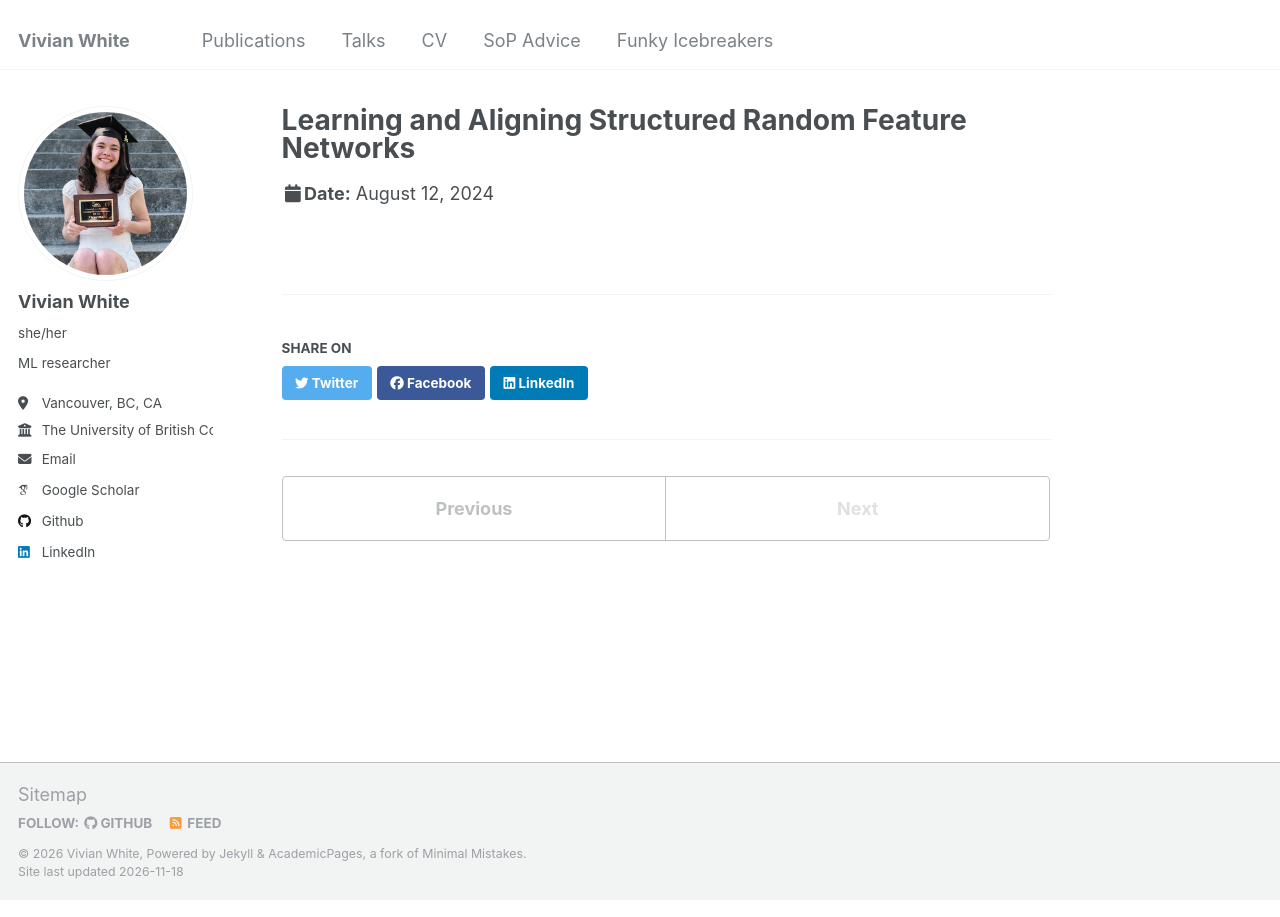
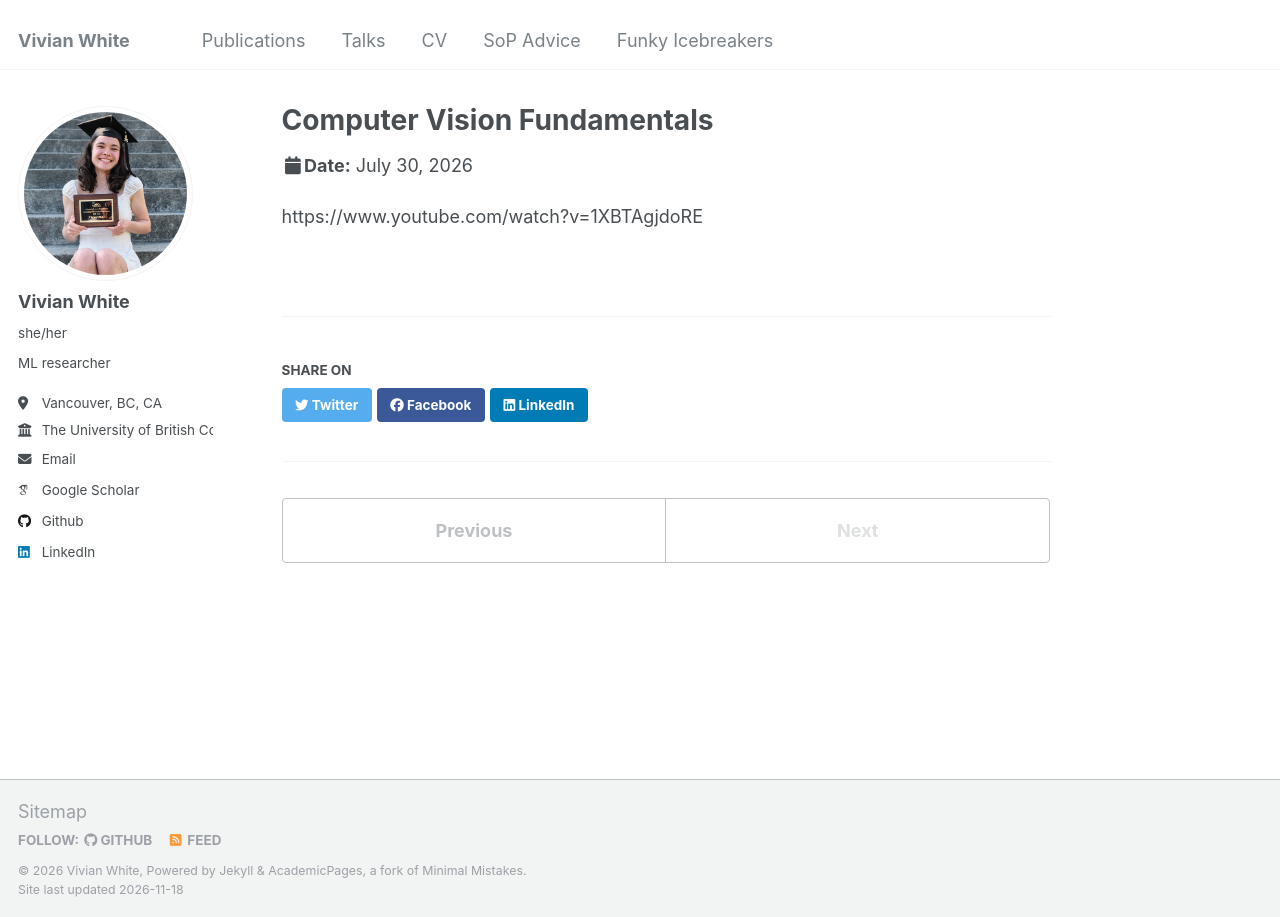
Before and after one commit to vivianwhite/vivianwhite.github.io, a Jekyll site: the page built from _talks/2012-03-01-talk-1.md, in a window 1280 px wide. Built offline with Jekyll 4.4.1, drawn with Linux system fonts in a browser that asks for light colours; some web fonts are replaced.

Commit message:
add link to cohere talk

```diff
--- a/_talks/2012-03-01-talk-1.md
+++ b/_talks/2012-03-01-talk-1.md
@@ -1,8 +1,10 @@
 ---
-title: "Learning and Aligning Structured Random Feature Networks"
+title: "Computer Vision Fundamentals"
 collection: talks
 type: "Talk"
-venue: "NeuroAI Workshop, University of Oregon"
-date: 2024-08-12
-location: "Eugene, Oregon"
+venue: "Cohere Labs ML Summer School"
+date: 2026-7-30
+location: "Online"
 ---
+
+https://www.youtube.com/watch?v=1XBTAgjdoRE
```
